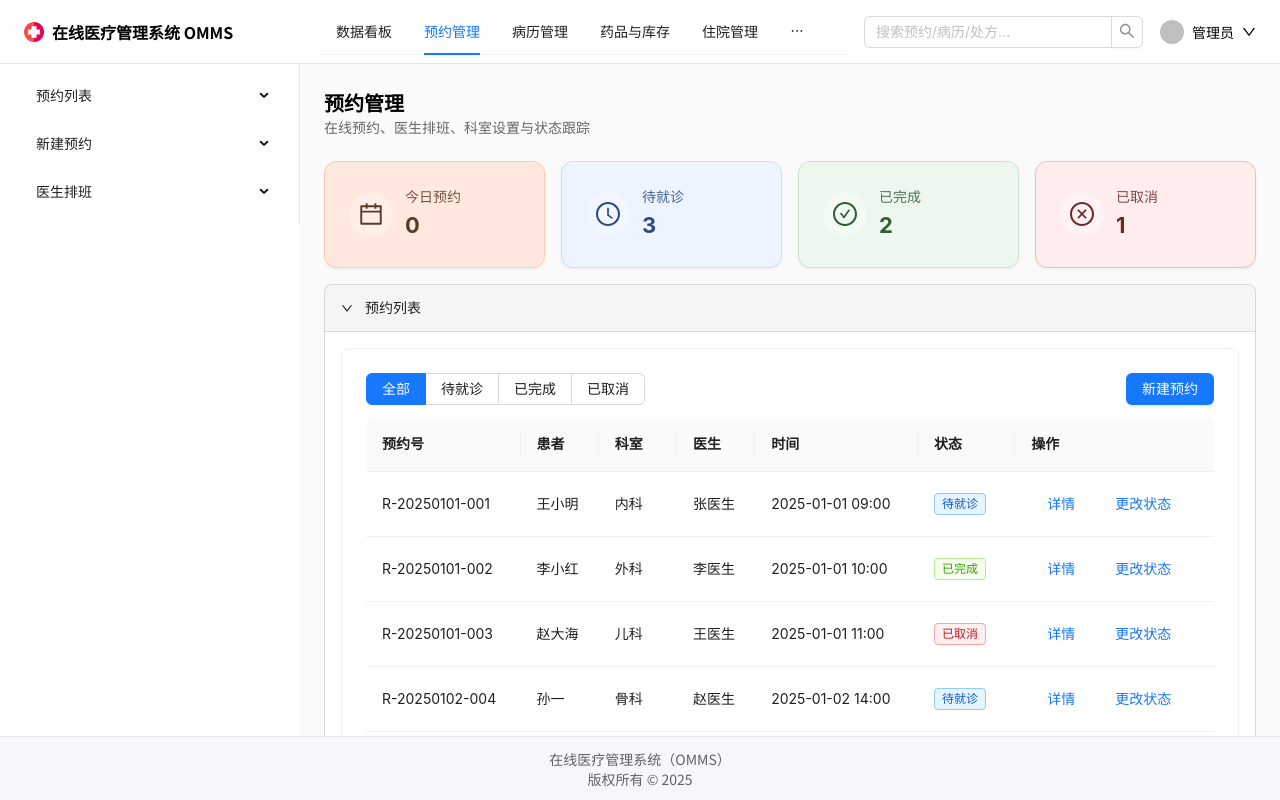
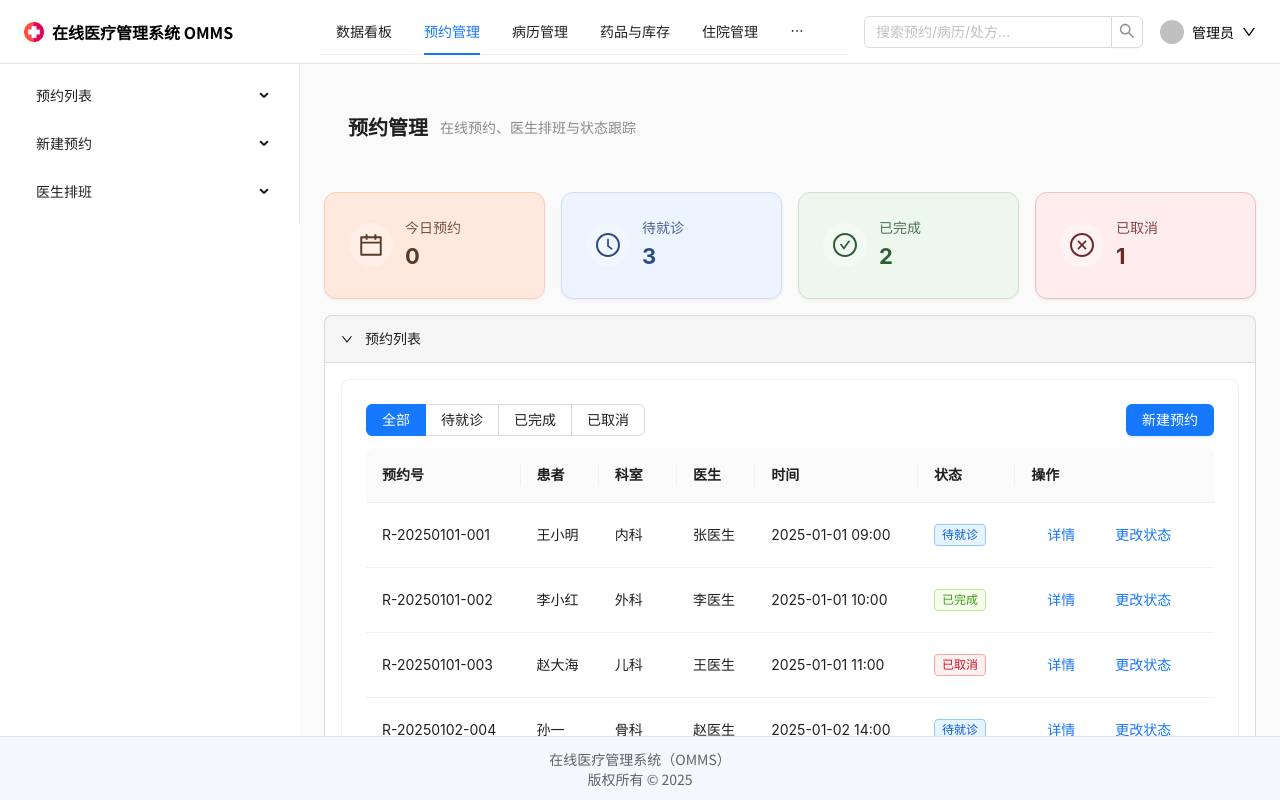
Before and after one commit to TouHikari/omms, a Vue app in the folder omms_frontend/: page /appointments in a window 1280 px wide. Built offline with nearby package versions, Linux system fonts and the light colour scheme; sample sign-in values are in the browser's storage.

Commit message:
refactor(layout): 添加页面默认布局

```diff
--- a/omms_frontend/src/components/AppSidebar.vue
+++ b/omms_frontend/src/components/AppSidebar.vue
@@ -52,7 +52,10 @@ function syncOpen() {
   const selected = route.query.menu ? route.query.menu.toString() : ''
   state.selectedKeys = selected ? [selected] : []
   const parent = items.value.find(g => (g.children || []).some(c => c.key === selected))
-  state.openKeys = parent ? [parent.key] : []
+  const validGroupKeys = items.value.map(g => g.key)
+  const current = (state.openKeys || []).filter(k => validGroupKeys.includes(k))
+  if (parent && !current.includes(parent.key)) current.push(parent.key)
+  state.openKeys = current
 }
 
 const onOpenChange = openKeys => {
--- /dev/null
+++ b/omms_frontend/src/layouts/PageLayout.vue
@@ -0,0 +1,86 @@
+<script setup>
+import { ref, watch } from 'vue'
+import { useRoute, useRouter } from 'vue-router'
+
+const props = defineProps({
+  title: { type: String, required: true },
+  desc: { type: String, default: '' },
+  panels: { type: Array, required: true },
+  accordion: { type: Boolean, default: true },
+  menuSync: { type: Boolean, default: true },
+  menuMap: { type: Object, default: () => ({}) },
+})
+
+const route = useRoute()
+const router = useRouter()
+const activeKey = ref('')
+
+function computeActiveFromRoute() {
+  const menu = route.query.menu ? route.query.menu.toString() : ''
+  if (!menu) return props.panels?.[0]?.key || ''
+  const inverse = Object.entries(props.menuMap || {}).reduce((acc, [k, v]) => { acc[v] = k; return acc }, {})
+  const byMap = inverse[menu]
+  if (byMap) return byMap
+  const group = menu.split('_')[0]
+  const panelKeys = (props.panels || []).map(p => p.key)
+  if (panelKeys.includes(group)) return group
+  return props.panels?.[0]?.key || ''
+}
+
+function syncActive() {
+  activeKey.value = computeActiveFromRoute()
+}
+
+watch(() => route.query.menu, () => props.menuSync && syncActive(), { immediate: true })
+watch(() => route.path, () => props.menuSync && syncActive())
+
+function onChange(key) {
+  const k = Array.isArray(key) ? key[0] : key
+  activeKey.value = k
+  if (props.menuSync) {
+    const menuKey = props.menuMap?.[k] || k
+    router.replace({ path: route.path, query: { ...route.query, menu: menuKey } })
+  }
+}
+</script>
+
+<template>
+  <section class="page-layout">
+    <a-page-header :title="title" :sub-title="desc">
+      <template #extra>
+        <slot name="header-extra" />
+      </template>
+    </a-page-header>
+
+    <section class="metrics">
+      <slot name="metrics" />
+    </section>
+
+    <section class="content">
+      <a-collapse v-model:activeKey="activeKey" :accordion="accordion" @change="onChange">
+        <a-collapse-panel v-for="p in panels" :key="p.key" :header="p.header">
+          <slot :name="'panel-' + p.key" />
+        </a-collapse-panel>
+      </a-collapse>
+    </section>
+  </section>
+
+</template>
+
+<style scoped lang="scss">
+.page-layout {
+  display: flex;
+  flex-direction: column;
+  gap: 16px;
+}
+
+.metrics {
+  margin-top: 8px;
+}
+
+.content {
+  display: flex;
+  flex-direction: column;
+  gap: 12px;
+}
+</style>
--- a/omms_frontend/src/views/AppointmentsManagement.vue
+++ b/omms_frontend/src/views/AppointmentsManagement.vue
@@ -6,13 +6,13 @@ import { message } from 'ant-design-vue'
 import AppointmentsList from '@/components/Appointments/AppointmentsList.vue'
 import AppointmentsCreate from '@/components/Appointments/AppointmentsCreate.vue'
 import AppointmentsSchedules from '@/components/Appointments/AppointmentsSchedules.vue'
+import PageLayout from '@/layouts/PageLayout.vue'
 import { getDepartments, getAllDoctors, getAppointments, updateAppointmentStatus } from '@/api/appointment'
 
 const route = useRoute()
 const router = useRouter()
 
 const currentMenu = computed(() => route.query.menu ? route.query.menu.toString() : 'list_all')
-const currentGroup = computed(() => currentMenu.value.split('_')[0])
 
 const setMenu = key => {
   router.replace({ path: route.path, query: { ...route.query, menu: key } })
@@ -91,28 +91,21 @@ async function updateStatus(id, status) {
   }
 }
 
-const activePanel = ref(currentGroup.value)
-const onCollapseChange = (key) => {
-  const k = Array.isArray(key) ? key[0] : key
-  const groupToMenu = { list: 'list_all', create: 'create', schedules: 'schedules_roster' }
-  const menuKey = groupToMenu[k] || k
-  if (menuKey && menuKey !== currentMenu.value) setMenu(menuKey)
-}
 
-watch(currentGroup, (g) => {
-  activePanel.value = g
-}, { immediate: true })
+const pagePanels = [
+  { key: 'list', header: '预约列表' },
+  { key: 'create', header: '新建预约' },
+  { key: 'schedules', header: '医生排班' },
+]
+
+const panelMenuMap = { list: 'list_all', create: 'create', schedules: 'schedules_roster' }
 
 </script>
 
 <template>
-  <section class="appointments-page">
-    <section class="page-header">
-      <div class="title">预约管理</div>
-      <div class="desc">在线预约、医生排班、科室设置与状态跟踪</div>
-    </section>
-
-    <a-row :gutter="16" class="metrics">
+  <PageLayout title="预约管理" desc="在线预约、医生排班与状态跟踪" :panels="pagePanels" :menu-map="panelMenuMap">
+    <template #metrics>
+      <a-row :gutter="16">
         <a-col :span="6">
           <a-card class="metric-card metric-today" :bordered="false" @click="setMenu('list_all')">
             <div class="metric">
@@ -166,50 +159,23 @@ watch(currentGroup, (g) => {
           </a-card>
         </a-col>
       </a-row>
+    </template>
 
-    <section class="content">
-      <a-collapse v-model:activeKey="activePanel" accordion @change="onCollapseChange">
-        <a-collapse-panel key="list" header="预约列表">
+    <template #panel-list>
       <AppointmentsList :current-menu="currentMenu" :departments="departments" :doctors="doctors" :appointments="appointments" :set-menu="setMenu" :update-status="updateStatus" />
-        </a-collapse-panel>
-        <a-collapse-panel key="create" header="新建预约">
+    </template>
+
+    <template #panel-create>
       <AppointmentsCreate :departments="departments" :doctors="doctors" />
-        </a-collapse-panel>
-        <a-collapse-panel key="schedules" header="医生排班">
+    </template>
+
+    <template #panel-schedules>
       <AppointmentsSchedules :doctors="doctors" />
-        </a-collapse-panel>
-      </a-collapse>
-    </section>
-  </section>
+    </template>
+  </PageLayout>
 </template>
 
 <style scoped lang="scss">
-.appointments-page {
-  display: flex;
-  flex-direction: column;
-  gap: 16px;
-}
-
-.page-header {
-  display: flex;
-  flex-direction: column;
-}
-
-.title {
-  font-size: 20px;
-  font-weight: 600;
-}
-
-.desc {
-  color: #666;
-  font-size: 14px;
-}
-
-.metrics {
-  margin-top: 8px;
-}
-
-
 .metric-card {
   border-radius: 12px;
   cursor: pointer;
@@ -279,9 +245,4 @@ watch(currentGroup, (g) => {
   font-weight: 700;
 }
 
-.content {
-  display: flex;
-  flex-direction: column;
-  gap: 12px;
-}
 </style>
```
Lines whose indentation alone changed are shown as unchanged.
